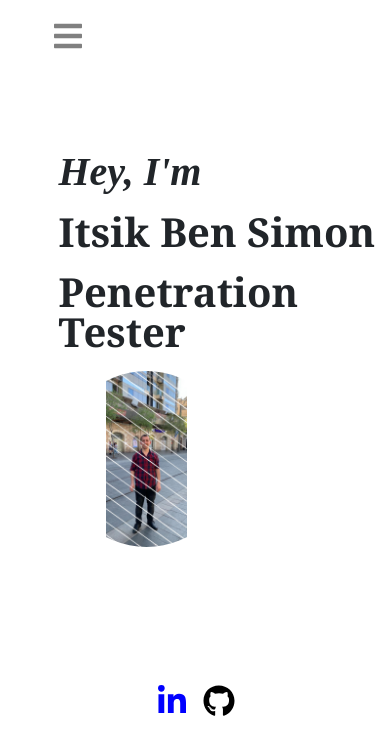
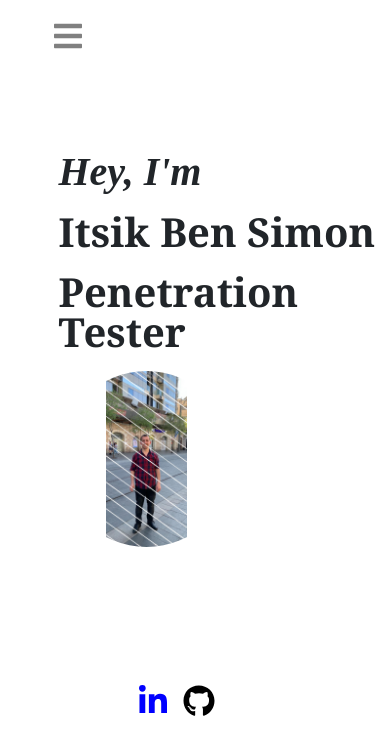
Before and after one commit to Itsik-Ben-Simon/My-Portfolio, a React (Create React App) app: page / in a window 390 px wide. Shown: the top 754 px of the page. Built offline with nearby package versions, Linux system fonts and the light colour scheme.

Commit message:
Update Home.css

```diff
--- a/src/components/Home.css
+++ b/src/components/Home.css
@@ -63,7 +63,7 @@
   .git_icon{
     position: absolute;
     bottom: 15%;
-    left: 52%;
+    left: 47%;
     margin-right: -50%;
     z-index: -1;
 
@@ -81,7 +81,7 @@
   .linkedin_icon{
     position: absolute;
     bottom: 15%;
-    left: 40%;
+    left: 35%;
     margin-right: -50%;
     z-index: -1;
 
```
